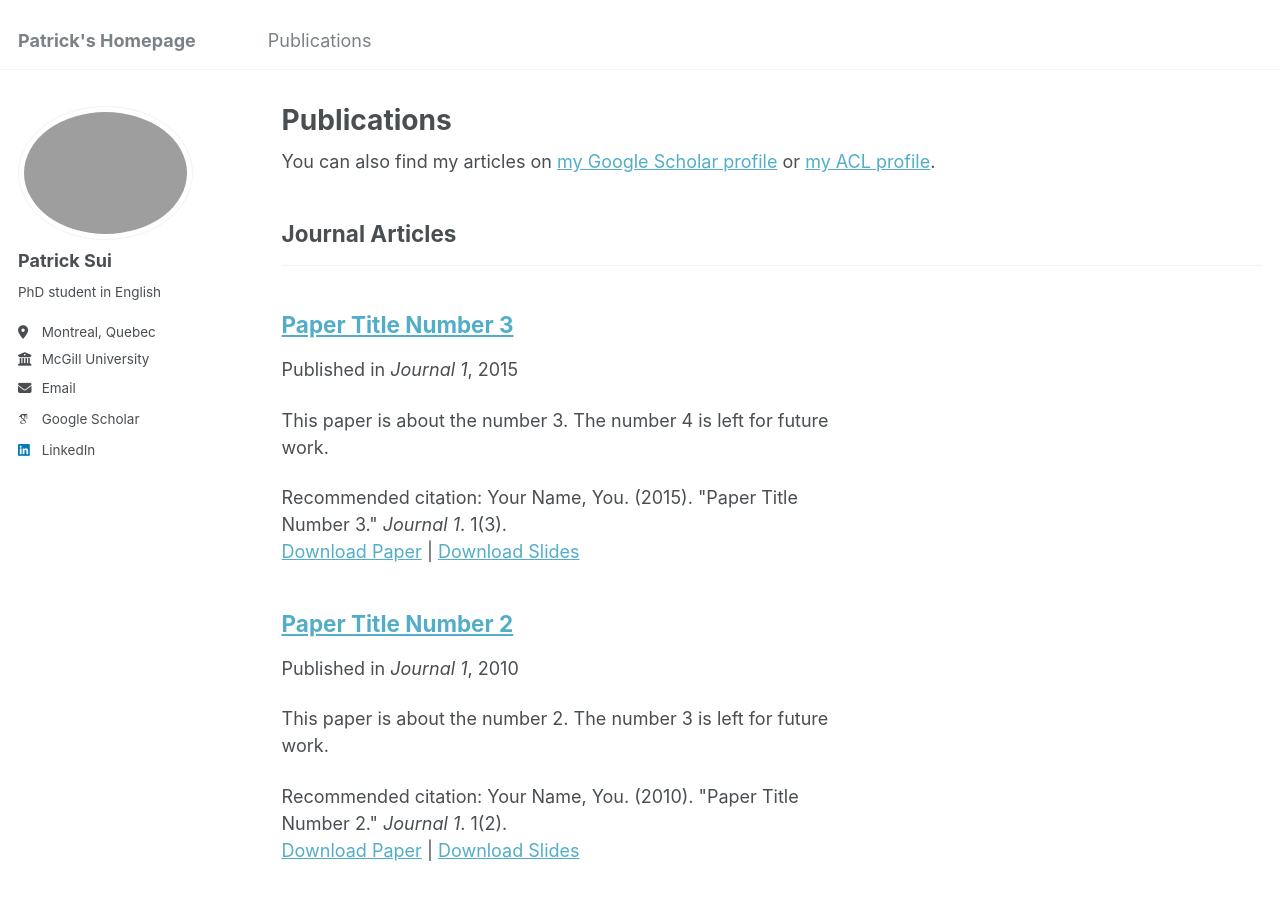
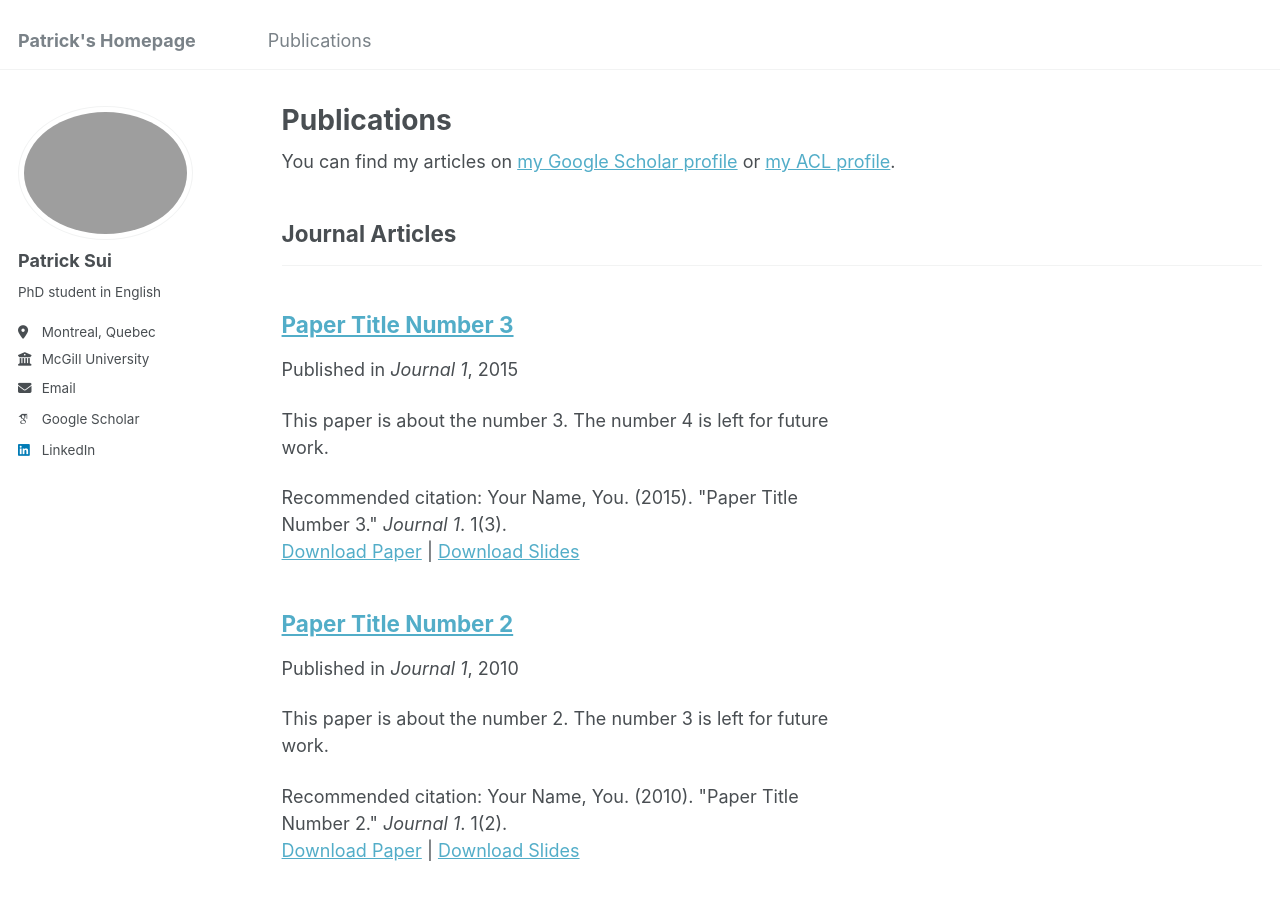
Before and after one commit to patrick-sui/patrick-sui, a Jekyll site: the page built from _pages/publications.html, in a window 1280 px wide and 900 px high. Built offline with Jekyll 4.4.1, drawn with Linux system fonts in a browser that asks for light colours; some web fonts are replaced.

Commit message:
Update publications.html

```diff
--- a/_pages/publications.html
+++ b/_pages/publications.html
@@ -6,7 +6,7 @@ author_profile: true
 ---
 
 {% if site.author.googlescholar %}
-  <div class="wordwrap">You can also find my articles on <a href="{{site.author.googlescholar}}">my Google Scholar profile</a> or <a href="{https://aclanthology.org/people/p/peiqi-sui/}">my ACL profile</a>.</div>
+  <div class="wordwrap">You can find my articles on <a href="{{site.author.googlescholar}}">my Google Scholar profile</a> or <a href="{https://aclanthology.org/people/p/peiqi-sui/}">my ACL profile</a>.</div>
 {% endif %}
 
 {% include base_path %}
```
